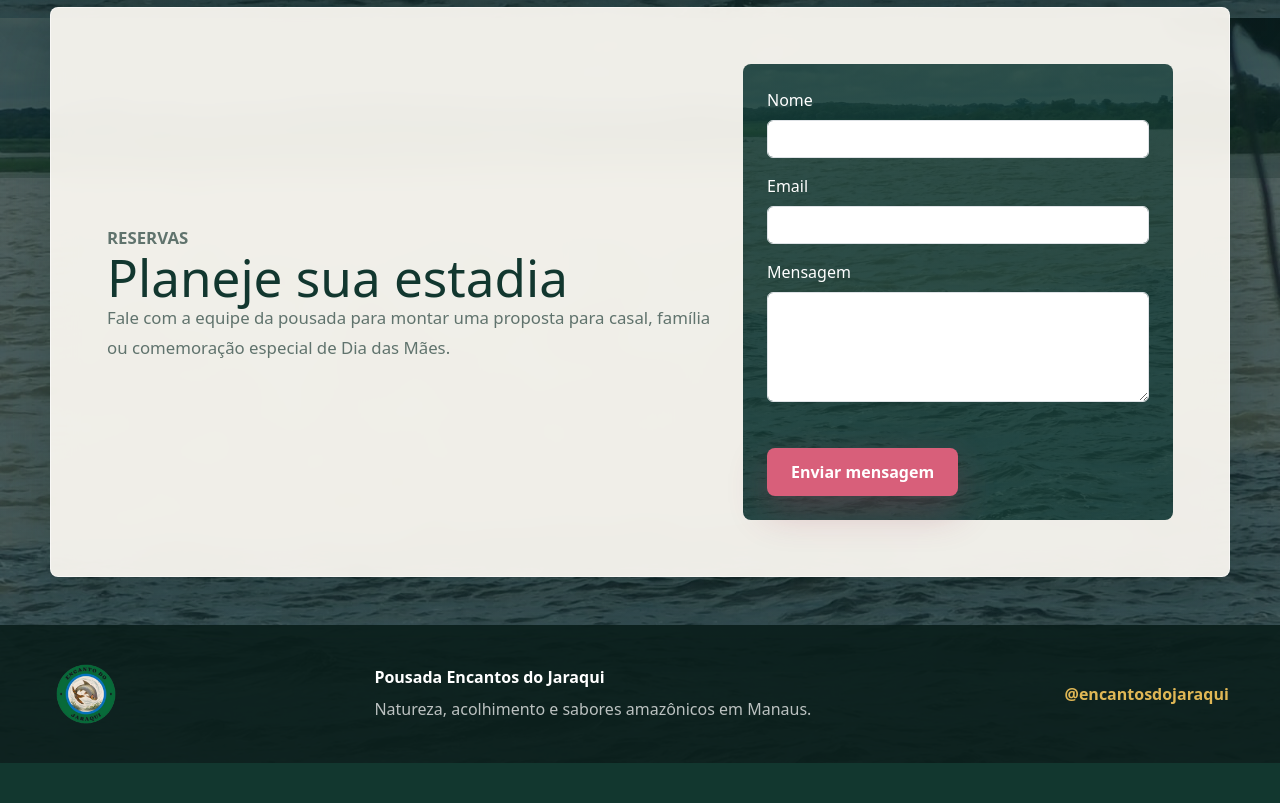
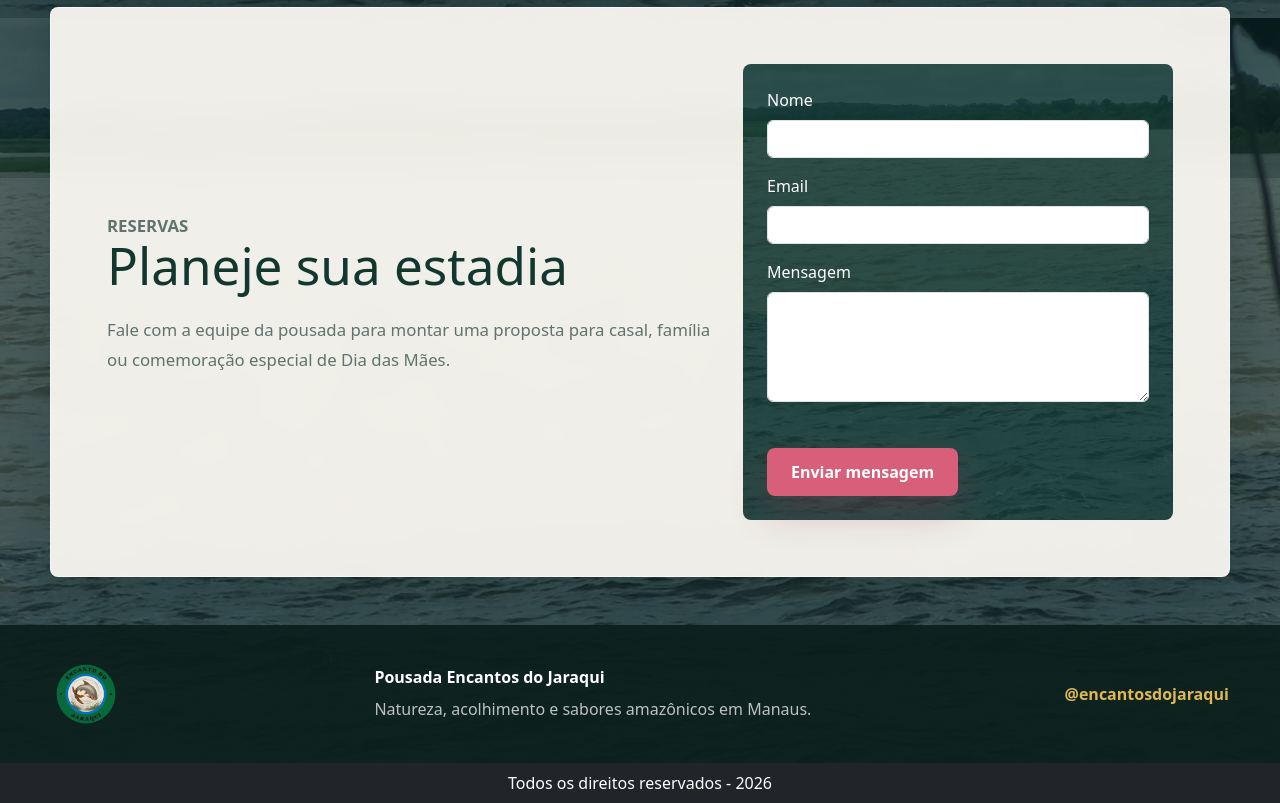
Before and after one commit to guerreirothiago/projeto-finalfrontend, a React (Vite) app: page / in a window 1280 px wide. Shown: the part 3822-4625 px from the top of the page. Before the commit the page ends 4585 px from the top, so only its background shows below. Built offline with nearby package versions, Linux system fonts and the light colour scheme.

Commit message:
Ajuste no footer e no form de contato

```diff
--- a/src/App.jsx
+++ b/src/App.jsx
@@ -284,9 +284,9 @@ function App() {
         <section className="booking-section" id="contato">
           <div>
             <p className="section-kicker">Reservas</p>
-            <h2>Planeje sua estadia</h2>
+            <h2>Planeje sua estadia</h2><br></br>
             <p>
-              Fale com a equipe da pousada para montar uma proposta para casal, família ou
+               Fale com a equipe da pousada para montar uma proposta para casal, família ou
               comemoração especial de Dia das Mães.
             </p>
           </div>
@@ -316,13 +316,17 @@ function App() {
         </section>
       </main>
 
-      <footer className="footer">
-        <img src={asset('img/logo-encantodojaraqui.png')} alt="Pousada Encantos do Jaraqui" />
-        <div>
-          <strong>Pousada Encantos do Jaraqui</strong>
-          <p>Natureza, acolhimento e sabores amazônicos em Manaus.</p>
-        </div>
-        <span>@encantosdojaraqui</span>
+      <footer class="footer">
+        <img src="img/logo-encantodojaraqui.png" alt="Pousada Encantos do Jaraqui"/>
+          <div>
+            <strong>Pousada Encantos do Jaraqui</strong><p>
+              Natureza, acolhimento e sabores amazônicos em Manaus.</p>
+          </div>
+          <span>@encantosdojaraqui</span>
+      </footer>
+
+      <footer class="footer2 text-center">
+        Todos os direitos reservados - 2026
       </footer>
     </div>
   );
--- a/src/styles.css
+++ b/src/styles.css
@@ -547,3 +547,13 @@ p {
     flex-direction: column;
   }
 }
+
+.footer2{
+      /* display: flex; */
+    /* align-items: center; */
+    justify-content: space-between;
+    /* gap: 24px; */
+    padding: 8px clamp(18px, 4vw, 64px);
+    color: #fff;
+    background: #212529;
+}
```
